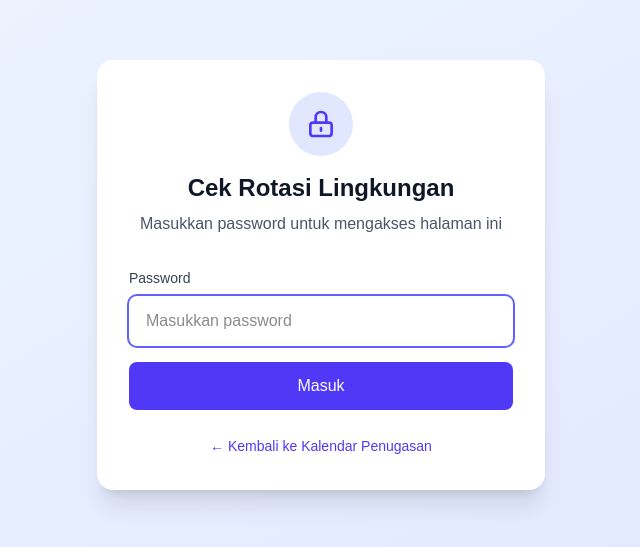
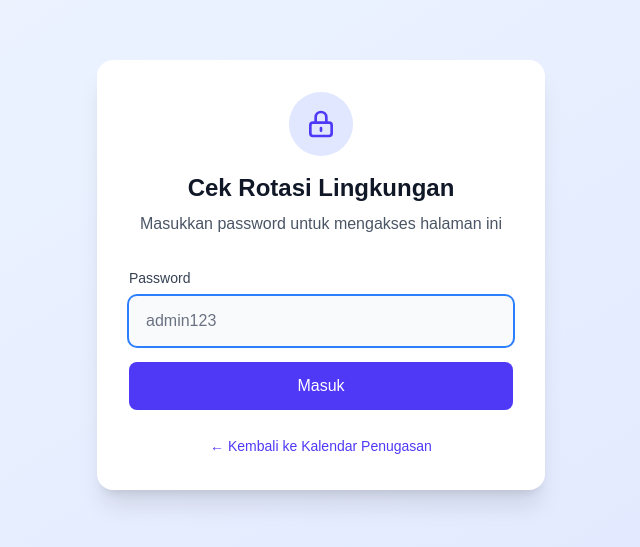
Before and after one commit to PriscillaHandoyo/stykb-dashboard, a Next.js app in the folder stykb-dashboard/: page /cek-rotasi in a window 1280 px wide. Shown: the part 125-672 px from the top of the page, without its empty margins (319-959 px from the left). Built offline with nearby package versions, Linux system fonts and the light colour scheme.

Commit message:
20251117_03 - Fixing some UI/UX

```diff
--- a/stykb-dashboard/app/cek-rotasi/page.tsx
+++ b/stykb-dashboard/app/cek-rotasi/page.tsx
@@ -173,8 +173,8 @@ export default function CekRotasi() {
                 type="password"
                 value={password}
                 onChange={(e) => setPassword(e.target.value)}
-                className="w-full px-4 py-3 border border-gray-300 rounded-lg focus:ring-2 focus:ring-indigo-500 focus:border-transparent outline-none"
-                placeholder="Masukkan password"
+                className="w-full px-3 sm:px-4 py-2.5 sm:py-3 bg-gray-50 border border-gray-300 rounded-lg focus:ring-2 focus:ring-blue-500 focus:border-transparent outline-none transition-colors text-gray-900 placeholder-gray-500 text-sm sm:text-base"
+                placeholder="admin123"
                 autoFocus
               />
               {error && <p className="mt-2 text-sm text-red-600">{error}</p>}
@@ -247,7 +247,7 @@ export default function CekRotasi() {
                   <select
                     value={selectedYear}
                     onChange={(e) => setSelectedYear(Number(e.target.value))}
-                    className="px-4 py-2 border border-gray-300 rounded-lg focus:ring-2 focus:ring-indigo-500 focus:border-transparent outline-none"
+                    className="px-4 py-2 border border-gray-300 rounded-lg focus:ring-2 focus:ring-indigo-500 focus:border-transparent outline-none text-gray-900"
                   >
                     {years.map((year) => (
                       <option key={year} value={year}>
@@ -258,7 +258,7 @@ export default function CekRotasi() {
                   <select
                     value={selectedMonth}
                     onChange={(e) => setSelectedMonth(Number(e.target.value))}
-                    className="px-4 py-2 border border-gray-300 rounded-lg focus:ring-2 focus:ring-indigo-500 focus:border-transparent outline-none"
+                    className="px-4 py-2 border border-gray-300 rounded-lg focus:ring-2 focus:ring-indigo-500 focus:border-transparent outline-none text-gray-900"
                   >
                     {months.map((month, index) => (
                       <option key={index} value={index}>
```
